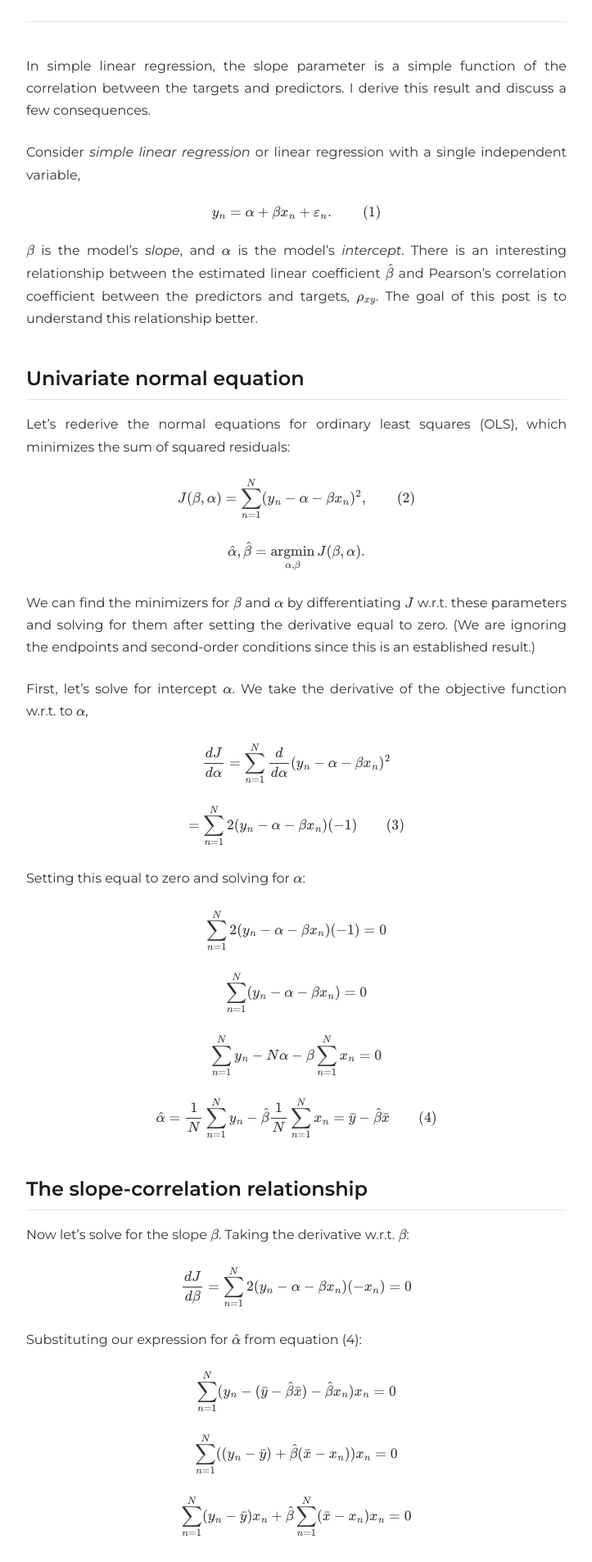
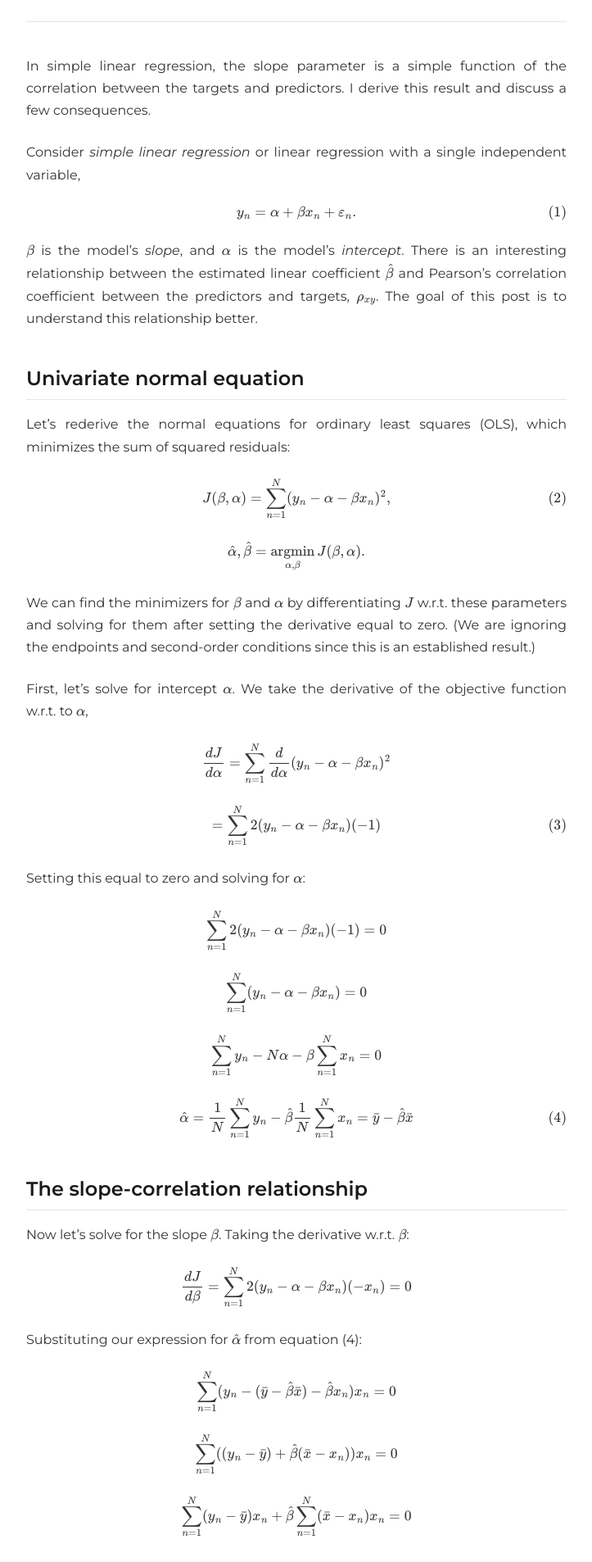
Before and after one commit to Robohrriday/Robohrriday.github.io, a Jekyll site: the page built from _posts/2025-09-27-linear-regression-correlation.md, in a window 1280 px wide. Shown: the part 364-2270 px from the top of the page at 82% size, without its empty margins (278-1001 px from the left). Built offline with Jekyll 4.4.1, drawn with Linux system fonts in a browser that asks for light colours; some of the changed text lies outside the part shown.

Commit message:
Add professional blog template with academic styling and fix home page spacing
- Create new blog_template.html layout with academic paper-like design
- Add comprehensive CSS styles for blog posts with proper typography
- Include MathJax support for mathematical equations and LaTeX rendering
- Add structured header with title, subtitle, publication date, and author
- Support for categories, tags, and metadata display
- Create sample mathematical blog post demonstrating equation rendering
- Update existing blog post to use new template layout
- Fix home page vertical spacing by adding padding to home-layout class
- Ensure responsive design works across all device sizes

```diff
--- a/_layouts/home.html
+++ b/_layouts/home.html
@@ -19,7 +19,7 @@
 <body>
     <div class="content">
 
-        <main class="wrap">
+        <main class="wrap home-layout">
             {{ content }}
         </main>
     </div>
--- a/_posts/2025-09-27-linear-regression-correlation.md
+++ b/_posts/2025-09-27-linear-regression-correlation.md
@@ -12,7 +12,7 @@
 
 Consider *simple linear regression* or linear regression with a single independent variable,
 
-$$y_n = \alpha + \beta x_n + \varepsilon_n. \quad\quad (1)$$
+$$y_n = \alpha + \beta x_n + \varepsilon_n. \tag{1}$$
 
 $\beta$ is the model's *slope*, and $\alpha$ is the model's *intercept*. There is an interesting relationship between the estimated linear coefficient $\hat{\beta}$ and Pearson's correlation coefficient between the predictors and targets, $\rho_{xy}$. The goal of this post is to understand this relationship better.
 
@@ -20,7 +20,7 @@
 
 Let's rederive the normal equations for ordinary least squares (OLS), which minimizes the sum of squared residuals:
 
-$$J(\beta, \alpha) = \sum_{n=1}^{N} (y_n - \alpha - \beta x_n)^2, \quad\quad (2)$$
+$$J(\beta, \alpha) = \sum_{n=1}^{N} (y_n - \alpha - \beta x_n)^2, \tag{2}$$
 
 $$\hat{\alpha}, \hat{\beta} = \underset{\alpha,\beta}{\text{argmin}} \, J(\beta, \alpha).$$
 
@@ -30,7 +30,7 @@
 
 $$\frac{dJ}{d\alpha} = \sum_{n=1}^{N} \frac{d}{d\alpha} (y_n - \alpha - \beta x_n)^2$$
 
-$$= \sum_{n=1}^{N} 2(y_n - \alpha - \beta x_n)(-1) \quad\quad (3)$$
+$$= \sum_{n=1}^{N} 2(y_n - \alpha - \beta x_n)(-1) \tag{3}$$
 
 Setting this equal to zero and solving for $\alpha$:
 
@@ -40,7 +40,7 @@
 
 $$\sum_{n=1}^{N} y_n - N\alpha - \beta \sum_{n=1}^{N} x_n = 0$$
 
-$$\hat{\alpha} = \frac{1}{N} \sum_{n=1}^{N} y_n - \hat{\beta} \frac{1}{N} \sum_{n=1}^{N} x_n = \bar{y} - \hat{\beta} \bar{x} \quad\quad (4)$$
+$$\hat{\alpha} = \frac{1}{N} \sum_{n=1}^{N} y_n - \hat{\beta} \frac{1}{N} \sum_{n=1}^{N} x_n = \bar{y} - \hat{\beta} \bar{x} \tag{4}$$
 
 ## The slope-correlation relationship
 
@@ -58,21 +58,21 @@
 
 After some algebraic manipulation, this leads to:
 
-$$\hat{\beta} = \frac{\sum_{n=1}^{N} (x_n - \bar{x})(y_n - \bar{y})}{\sum_{n=1}^{N} (x_n - \bar{x})^2} = \frac{\text{Cov}(x,y)}{\text{Var}(x)} \quad\quad (5)$$
+$$\hat{\beta} = \frac{\sum_{n=1}^{N} (x_n - \bar{x})(y_n - \bar{y})}{\sum_{n=1}^{N} (x_n - \bar{x})^2} = \frac{\text{Cov}(x,y)}{\text{Var}(x)} \tag{5}$$
 
 ## Connection to correlation
 
 The Pearson correlation coefficient is defined as:
 
-$$\rho_{xy} = \frac{\text{Cov}(x,y)}{\sqrt{\text{Var}(x)} \sqrt{\text{Var}(y)}} \quad\quad (6)$$
+$$\rho_{xy} = \frac{\text{Cov}(x,y)}{\sqrt{\text{Var}(x)} \sqrt{\text{Var}(y)}} \tag{6}$$
 
 Substituting this into our expression for $\hat{\beta}$:
 
-$$\hat{\beta} = \frac{\text{Cov}(x,y)}{\text{Var}(x)} = \rho_{xy} \frac{\sqrt{\text{Var}(x)} \sqrt{\text{Var}(y)}}{\text{Var}(x)} = \rho_{xy} \frac{\sqrt{\text{Var}(y)}}{\sqrt{\text{Var}(x)}} \quad\quad (7)$$
+$$\hat{\beta} = \frac{\text{Cov}(x,y)}{\text{Var}(x)} = \rho_{xy} \frac{\sqrt{\text{Var}(x)} \sqrt{\text{Var}(y)}}{\text{Var}(x)} = \rho_{xy} \frac{\sqrt{\text{Var}(y)}}{\sqrt{\text{Var}(x)}} \tag{7}$$
 
 Therefore:
 
-$$\boxed{\hat{\beta} = \rho_{xy} \frac{\sigma_y}{\sigma_x}} \quad\quad (8)$$
+$$\boxed{\hat{\beta} = \rho_{xy} \frac{\sigma_y}{\sigma_x}} \tag{8}$$
 
 ## Implications
 
--- a/css/main.css
+++ b/css/main.css
@@ -64,6 +64,10 @@
   list-style-type: none;
   padding: 0;
   margin: 0;
+}
+
+.home-layout {
+  padding-top: 80px;
 }
 
 
```
Also changed, not shown: _posts/2025-09-27-building-website-with-ai.md (+46 -176 lines), _posts/media/2025-09-25-building-website-with-ai/new-repo.png (added), _posts/media/2025-09-25-building-website-with-ai/prompt.png (added).
